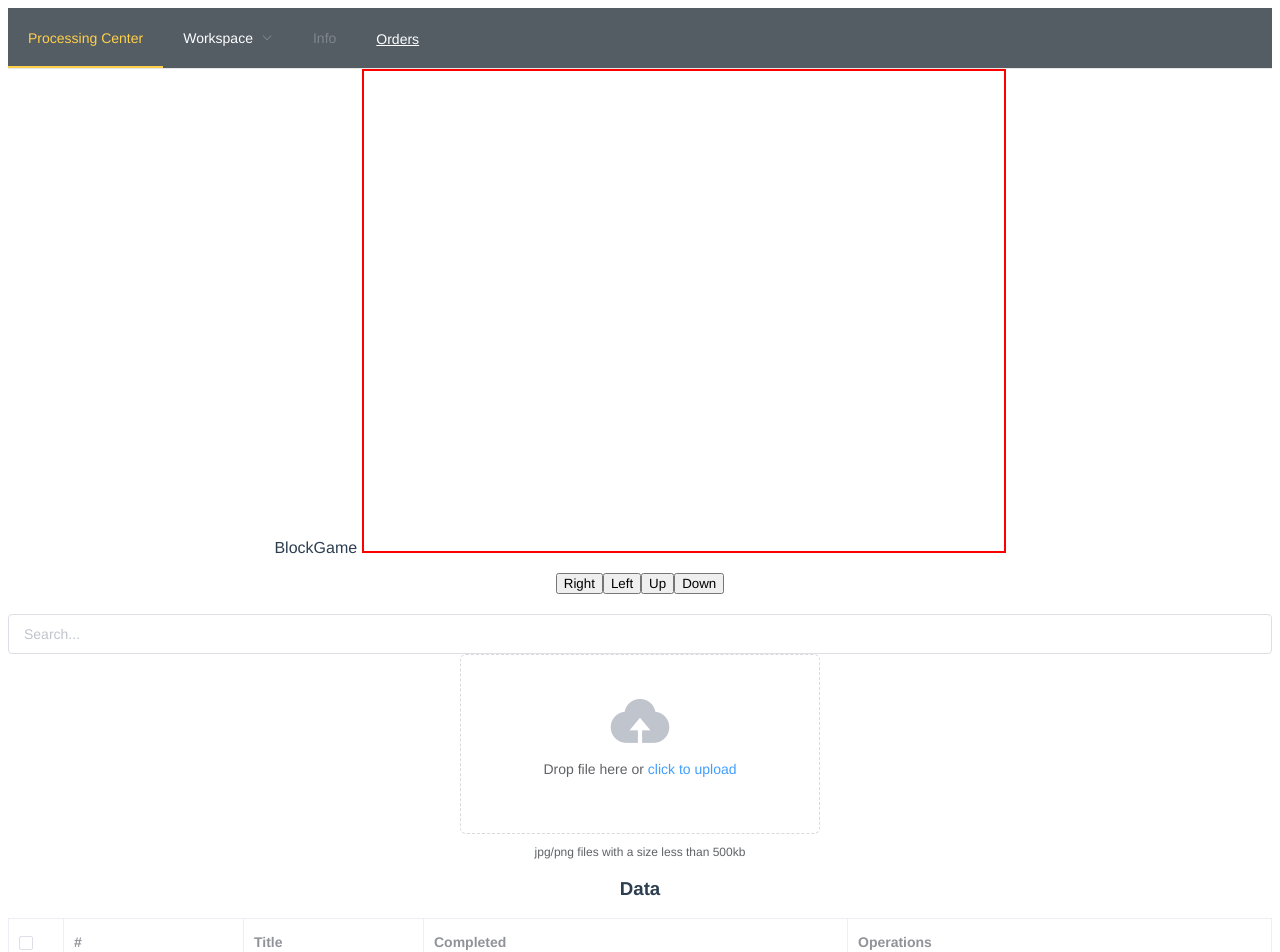
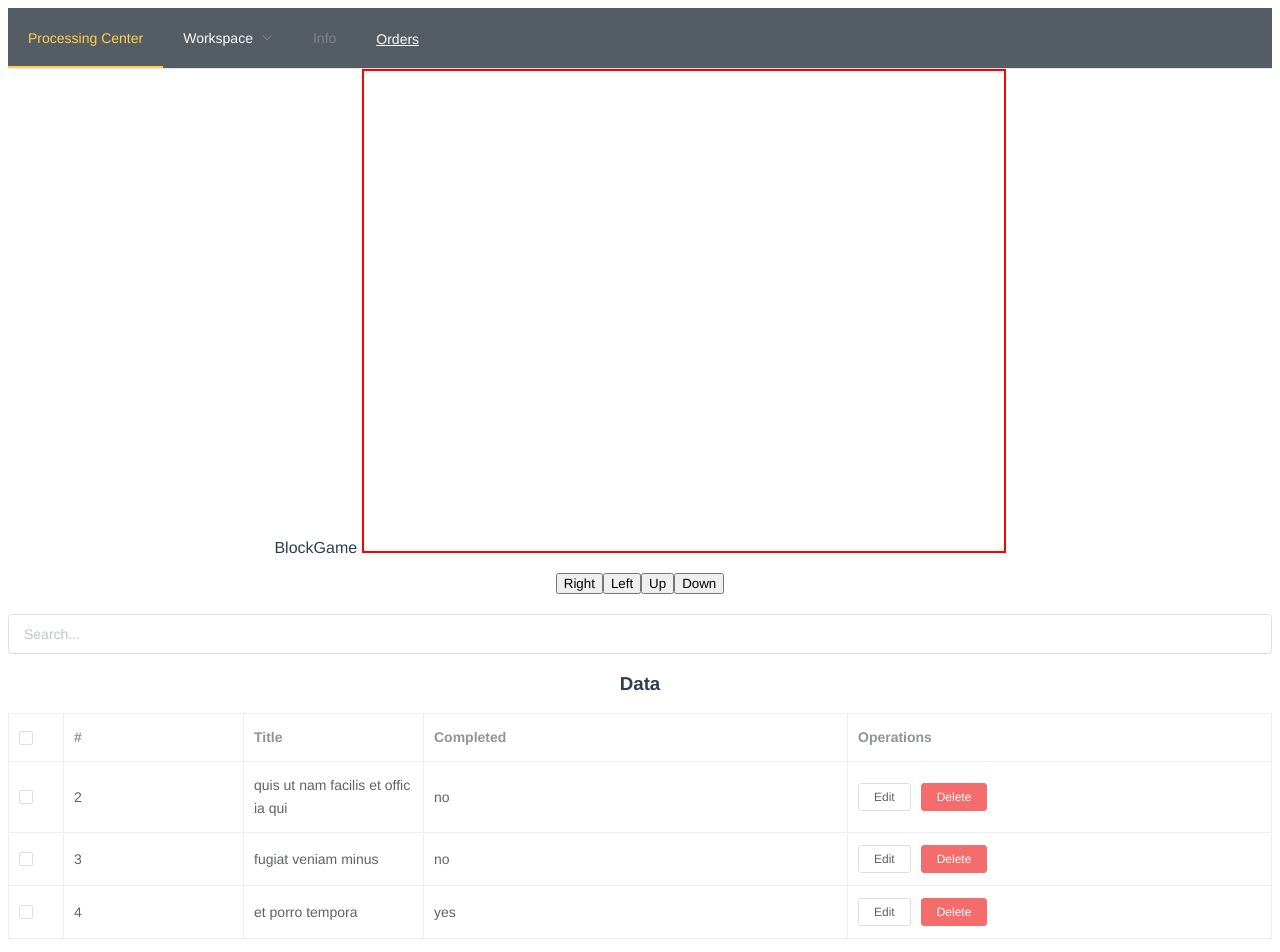
Before and after one commit to jemmyx/vue-elementUI-1, a Vue app: page / in a window 1280 px wide. Shown: the top 952 px of the page. Built offline with nearby package versions, Linux system fonts and the light colour scheme; no server answers.

Commit message:
Removed upload component

```diff
--- a/src/components/Terms.vue
+++ b/src/components/Terms.vue
@@ -8,9 +8,6 @@
         @keyup.native="handlerSearchBlur"
         @keydown.native="handleSearch"
       ></el-input>
-    </div>
-    <div>
-      <Upload />
     </div>
     <h3>Data</h3>
     <el-table
@@ -45,10 +42,9 @@
 <script>
 // const axios = require("axios");
 // import _ from "lodash";
-import Upload from "./utils/Upload";
 
 export default {
-  components: { Upload },
+  components: {},
   data() {
     return {
       tableData: [
@@ -105,19 +101,19 @@ export default {
         {
           confirmButtonText: "OK",
           cancelButtonText: "Cancel",
-          type: "warning"
-        }
+          type: "warning",
+        },
       )
         .then(() => {
           this.$message({
             type: "success",
-            message: "Delete completed"
+            message: "Delete completed",
           });
         })
         .catch(() => {
           this.$message({
             type: "info",
-            message: "Delete canceled"
+            message: "Delete canceled",
           });
         });
     },
```
